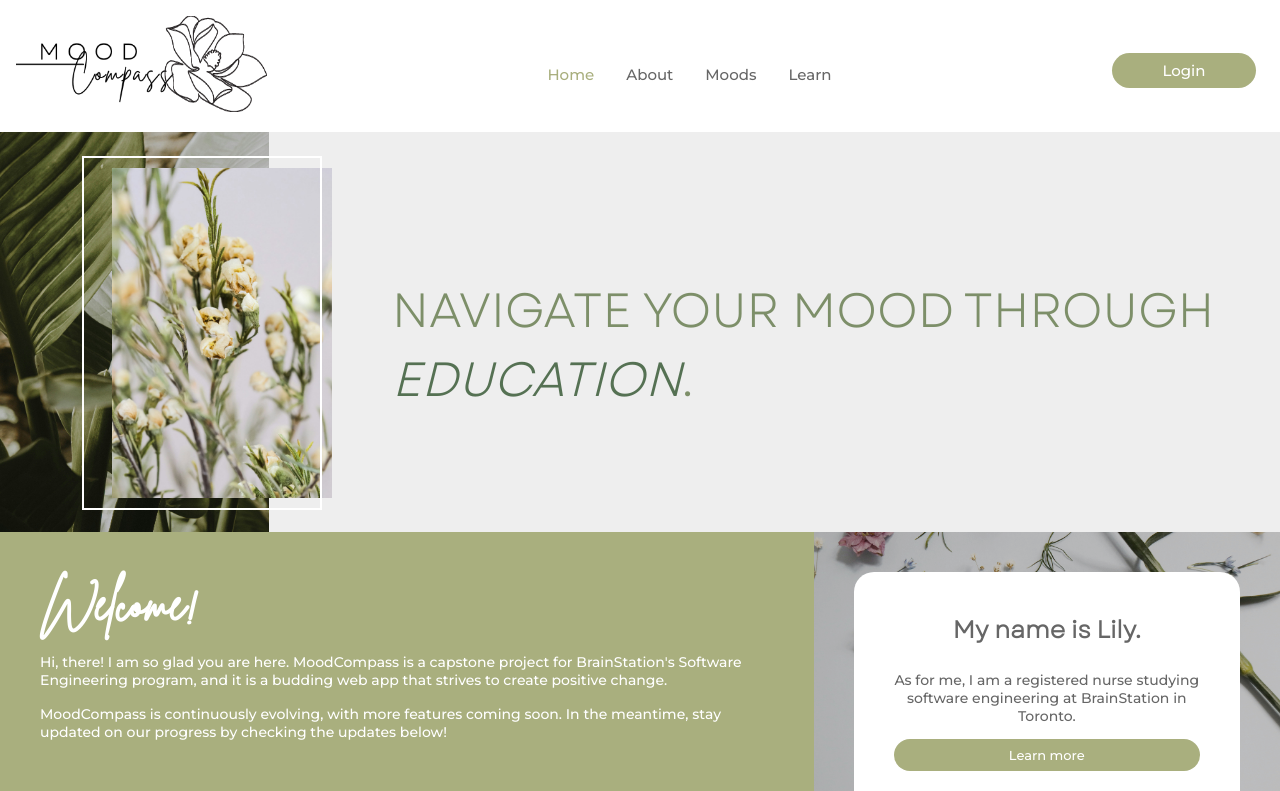
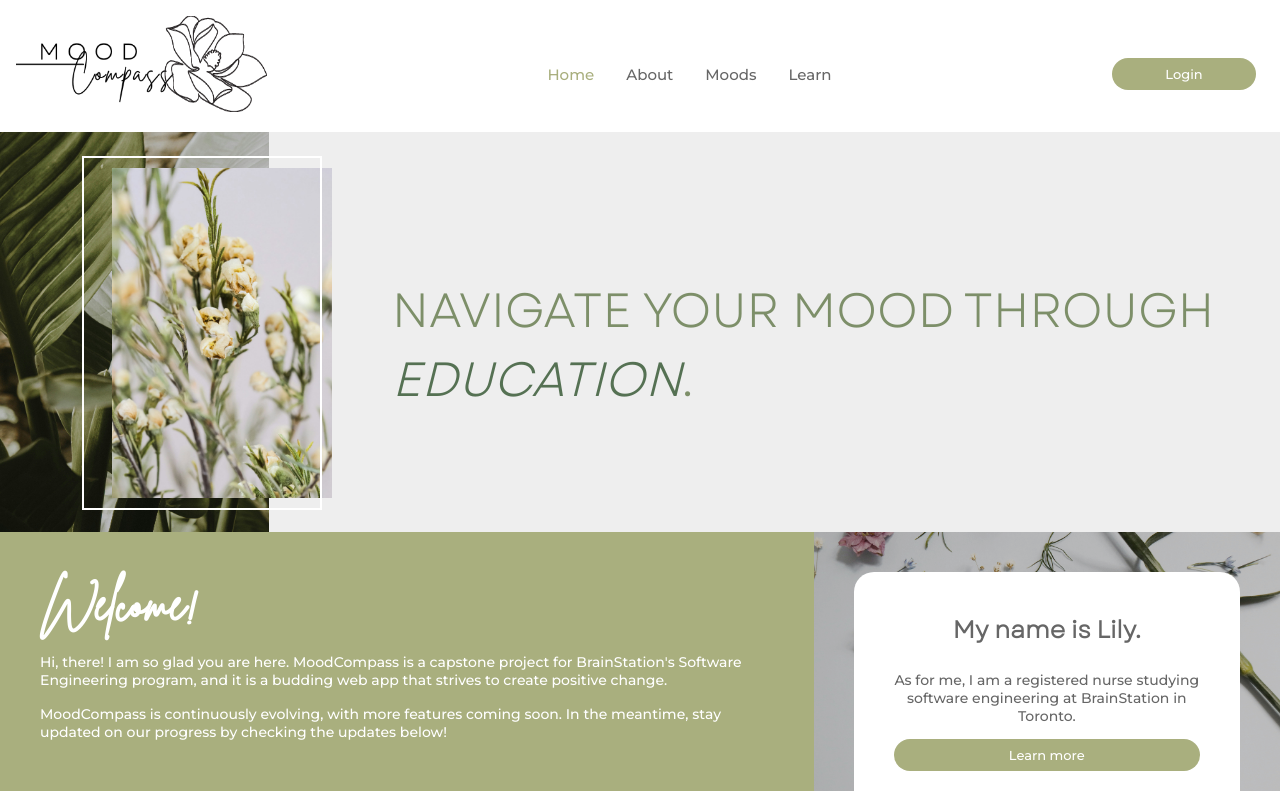
Before and after one commit to lilymtle/mood-compass, a React (Vite) app in the folder client/: page / in a window 1280 px wide. Shown: the top 791 px of the page. Built offline with nearby package versions, Linux system fonts and the light colour scheme; no server answers.

Commit message:
update header login btn

```diff
--- a/client/src/components/Header/Header.scss
+++ b/client/src/components/Header/Header.scss
@@ -71,12 +71,15 @@
         @include tablet {
             width: 9rem;
             order: 3;
+            margin-top: 0;
             padding-top: 1rem;
         }
 
         @include desktop {
             width: 9rem;
             order: 3;
+            margin-top: 0;
+            padding-top: 1rem;
         }
 
         &-btn {
@@ -88,12 +91,12 @@
 
             @include tablet {
                 width: 100%;
-                font-size: .9375rem;
+                // font-size: .9375rem;
             }
 
             @include desktop {
                 width: 100%;
-                font-size: 0.9375rem;
+                // font-size: 0.9375rem;
             }
 
             &:hover {
```
